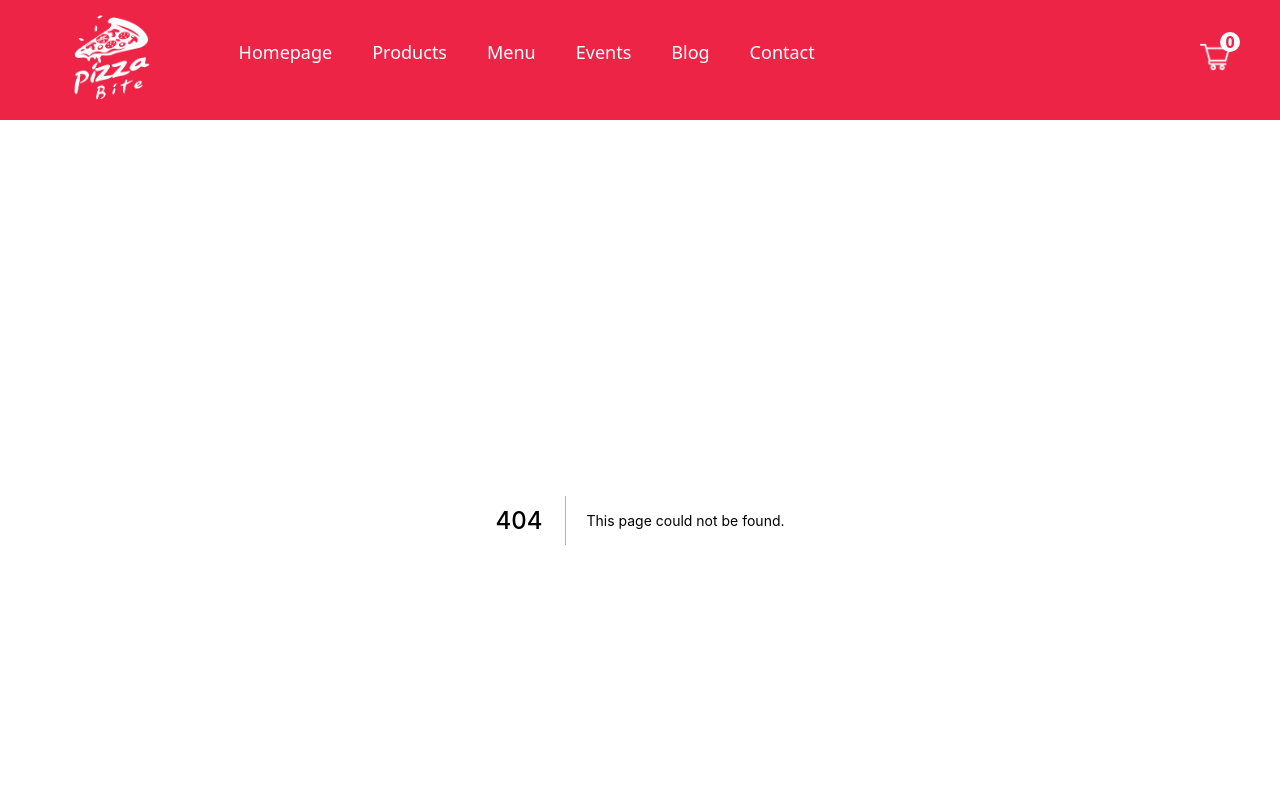
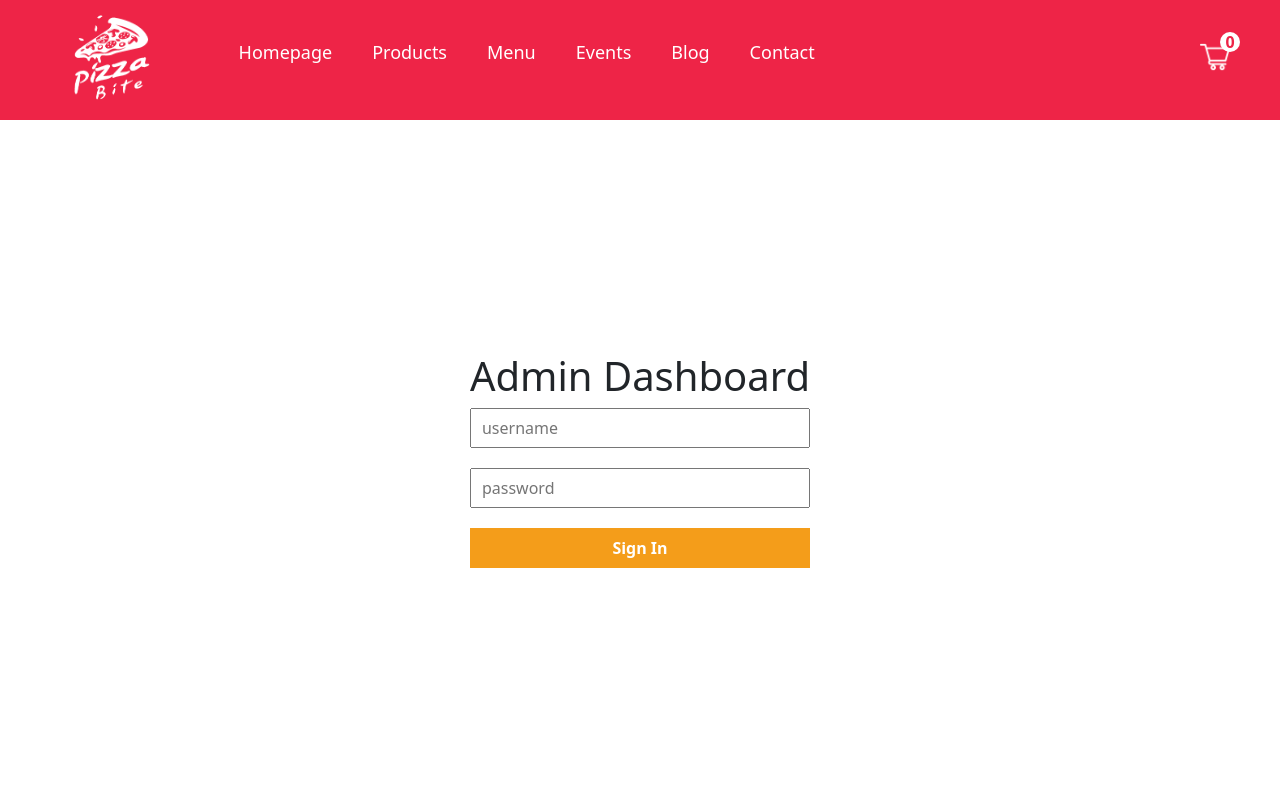
Before and after one commit to Hasan-446/pizza-full-stack, a Next.js app: page /admin/login in a window 1280 px wide. Before the commit this address had no page. Shown: the top 800 px of the page. Built offline with nearby package versions, Linux system fonts and the light colour scheme.

Commit message:
login functionality

```diff
--- /dev/null
+++ b/pages/admin/login.jsx
@@ -0,0 +1,35 @@
+import React, { useState } from "react";
+import styles from "../../styles/Login.module.css";
+import axios from "axios";
+import { useRouter } from "next/router";
+
+const Login = () => {
+  const [username, setUsername] = useState(null);
+  const [password, setPassword] = useState(null);
+  const [error, setError] = useState(false);
+  const router = useRouter();
+  return (
+    <div className={styles.container}>
+      <div className={styles.wrapper}>
+        <h1>Admin Dashboard</h1>
+        <input
+          placeholder="username"
+          className={styles.input}
+          onChange={(e) => setUsername(e.target.value)}
+        />
+        <input
+          placeholder="password"
+          type="password"
+          className={styles.input}
+          onChange={(e) => setPassword(e.target.value)}
+        />
+        <button className={styles.button}>
+          Sign In
+        </button>
+        {error && <span className={styles.error}>Wrong Credentials!</span>}
+      </div>
+    </div>
+  );
+};
+
+export default Login;
--- /dev/null
+++ b/styles/Login.module.css
@@ -0,0 +1,32 @@
+.container {
+    height: calc(100vh - 100px);
+    display: flex;
+    align-items: center;
+    justify-content: center;
+  }
+
+  .wrapper {
+    display: flex;
+    flex-direction: column;
+  }
+
+  .input {
+    height: 40px;
+    margin-bottom: 20px;
+    padding: 0px 10px;
+  }
+
+  .button {
+    height: 40px;
+    margin-bottom: 20px;
+    border: none;
+    background-color: #f49d1a;
+    color: white;
+    font-weight: 600;
+    cursor: pointer;
+  }
+
+  .error {
+    font-size: 13px;
+    color: red;
+  }
```
